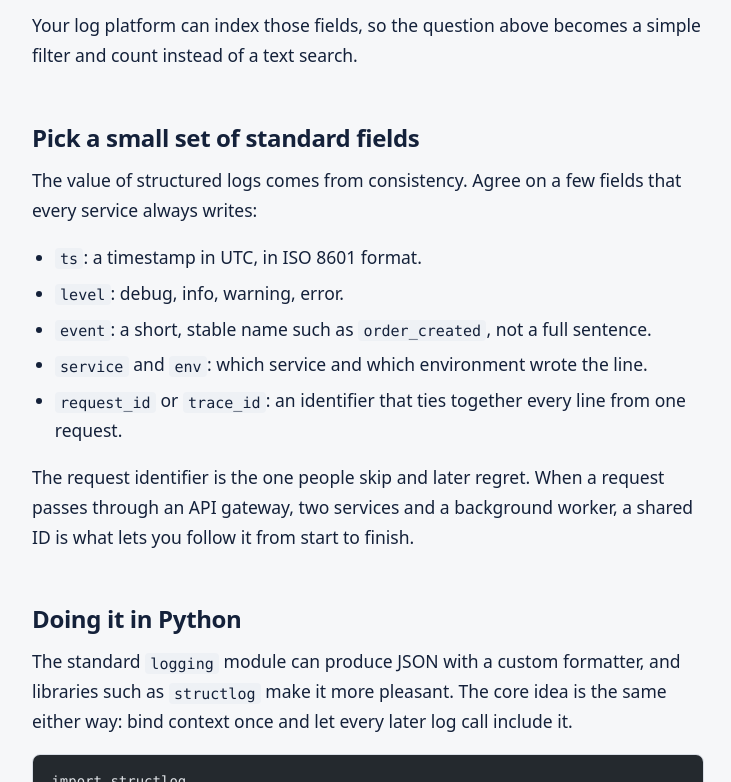
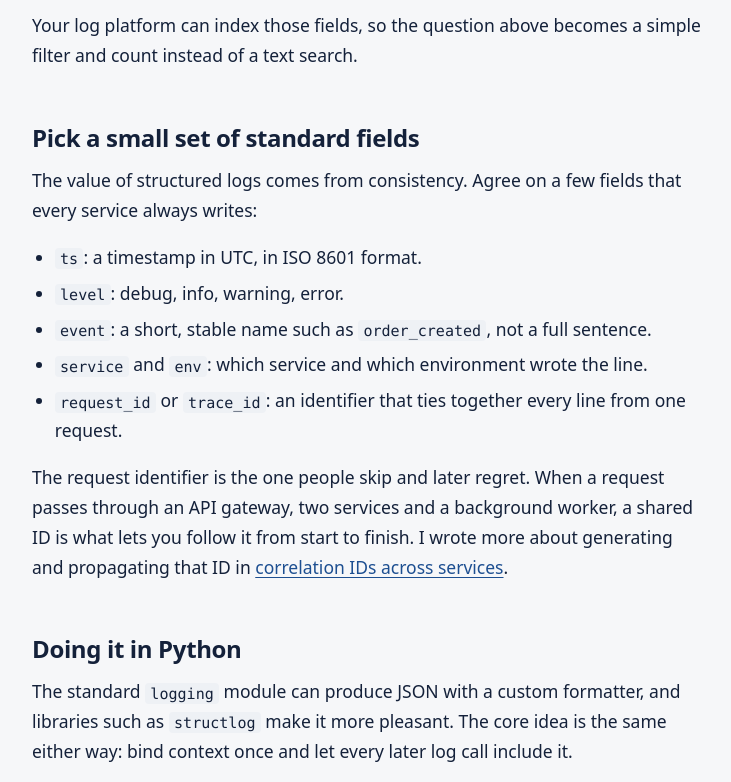
Before and after one commit to mahmudul-islam32/portfolio, an Astro site: page /blog/2026-10-30-structured-logging-json in a window 1280 px wide. Shown: the part 1008-1790 px from the top of the page, without its empty margins (72-803 px from the left). Built offline with nearby package versions, Linux system fonts and the light colour scheme; Astro itself is replaced by a stand-in of ours.

Commit message:
Link the structured logging post to the new correlation IDs post

```diff
--- a/src/content/blog/2026-10-30-structured-logging-json.md
+++ b/src/content/blog/2026-10-30-structured-logging-json.md
@@ -28,7 +28,7 @@ The value of structured logs comes from consistency. Agree on a few fields that
 - `service` and `env`: which service and which environment wrote the line.
 - `request_id` or `trace_id`: an identifier that ties together every line from one request.
 
-The request identifier is the one people skip and later regret. When a request passes through an API gateway, two services and a background worker, a shared ID is what lets you follow it from start to finish.
+The request identifier is the one people skip and later regret. When a request passes through an API gateway, two services and a background worker, a shared ID is what lets you follow it from start to finish. I wrote more about generating and propagating that ID in [correlation IDs across services](/blog/2026-11-06-correlation-ids-across-services/).
 
 ## Doing it in Python
 
```
